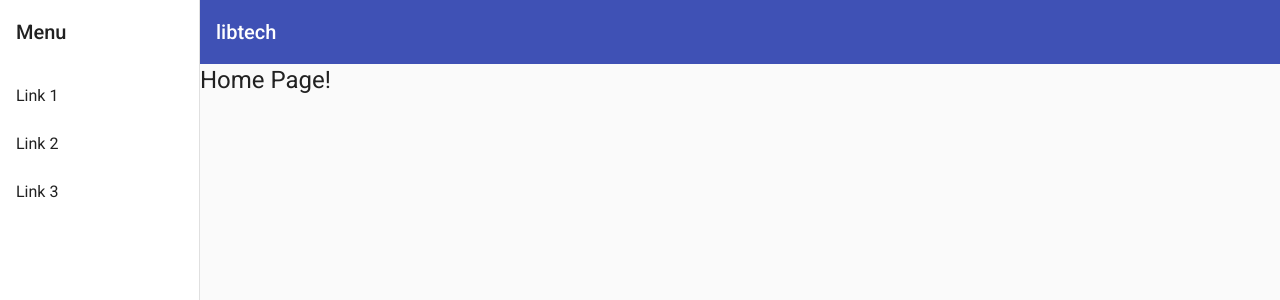
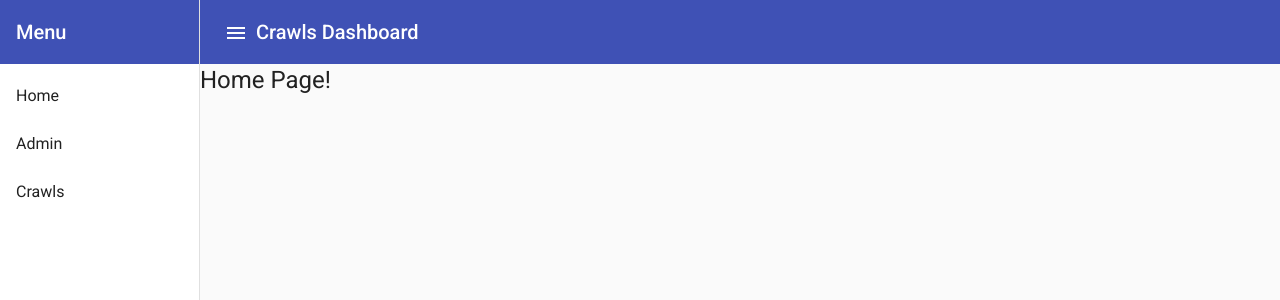
Before and after one commit to rajesh241/libtechIndia, an Angular app in the folder frontend/libtech/: page /#/home in a window 1280 px wide. Shown: the top 300 px of the page. Built offline with nearby package versions, Linux system fonts and the light colour scheme.

Commit message:
Included the Best Practices for core, shared, short include paths, import path for styles

```diff
--- a/frontend/libtech/angular.json
+++ b/frontend/libtech/angular.json
@@ -31,6 +31,9 @@
               "./node_modules/@angular/material/prebuilt-themes/indigo-pink.css",
               "src/styles.scss"
             ],
+            "stylePreprocessorOptions": {
+              "includePaths": ["src/styles"]
+            },
             "scripts": []
           },
           "configurations": {
@@ -96,6 +99,9 @@
               "./node_modules/@angular/material/prebuilt-themes/indigo-pink.css",
               "src/styles.scss"
             ],
+            "stylePreprocessorOptions": {
+              "includePaths": ["src/styles"]
+            },
             "scripts": []
           }
         },
--- /dev/null
+++ b/frontend/libtech/src/app/core/services/auth.service.ts
@@ -0,0 +1,16 @@
+import { Injectable } from '@angular/core';
+
+@Injectable({
+  providedIn: 'root'
+})
+export class AuthService {
+
+  constructor() {
+    console.log('AuthService.constructor()');
+  }
+
+  isAuthenticated() {
+    console.log('AuthService.isAuthenticated()');
+    return true;
+  }
+}
--- /dev/null
+++ b/frontend/libtech/src/app/core/services/index.ts
@@ -0,0 +1,5 @@
+import { AuthService } from './auth.service';
+
+export const services: any[] = [AuthService, ];
+
+export * from './auth.service';
--- a/frontend/libtech/src/app/layout/navigation/navigation.component.html
+++ b/frontend/libtech/src/app/layout/navigation/navigation.component.html
@@ -3,11 +3,17 @@
       [attr.role]="(isHandset$ | async) ? 'dialog' : 'navigation'"
       [mode]="(isHandset$ | async) ? 'over' : 'side'"
       [opened]="(isHandset$ | async) === false">
-    <mat-toolbar>Menu</mat-toolbar>
+    <mat-toolbar color="primary">
+      <!-- <a routerLinkActive="active" routerLink="">LibTech Crawls</a> -->
+      Menu
+    </mat-toolbar>
     <mat-nav-list>
-      <a mat-list-item href="#">Link 1</a>
-      <a mat-list-item href="#">Link 2</a>
-      <a mat-list-item href="#">Link 3</a>
+      <a mat-list-item routerLinkActive="active" routerLink=""
+         *ngIf="authService.isAuthenticated()">Home</a>
+      <a mat-list-item routerLinkActive="active" routerLink="admin"
+         *ngIf="authService.isAuthenticated()">Admin</a>
+      <a mat-list-item routerLinkActive="active" routerLink="crawls"
+         *ngIf="authService.isAuthenticated()">Crawls</a>
     </mat-nav-list>
   </mat-sidenav>
   <mat-sidenav-content>
@@ -17,10 +23,10 @@
         aria-label="Toggle sidenav"
         mat-icon-button
         (click)="drawer.toggle()"
-        *ngIf="isHandset$ | async">
+        >
         <mat-icon aria-label="Side nav toggle icon">menu</mat-icon>
       </button>
-      <span>libtech</span>
+      <span>Crawls Dashboard</span>
     </mat-toolbar>
     <!-- Add Content Here -->
     <ng-content></ng-content>
--- a/frontend/libtech/src/app/layout/navigation/navigation.component.scss
+++ b/frontend/libtech/src/app/layout/navigation/navigation.component.scss
@@ -1,3 +1,5 @@
+@import 'variable.scss';
+
 .sidenav-container {
   height: 100%;
 }
@@ -7,7 +9,9 @@
 }
 
 .sidenav .mat-toolbar {
-  background: inherit;
+  // background: inherit;  FIXME
+  // background: $accent;
+  background: $primary;
 }
 
 .mat-toolbar.mat-primary {
--- a/frontend/libtech/src/app/layout/navigation/navigation.component.ts
+++ b/frontend/libtech/src/app/layout/navigation/navigation.component.ts
@@ -2,6 +2,8 @@ import { Component } from '@angular/core';
 import { BreakpointObserver, Breakpoints } from '@angular/cdk/layout';
 import { Observable } from 'rxjs';
 import { map, shareReplay } from 'rxjs/operators';
+
+import { AuthService } from '@core/services';
 
 @Component({
   selector: 'navigation',
@@ -16,6 +18,11 @@ export class NavigationComponent {
       shareReplay()
     );
 
-  constructor(private breakpointObserver: BreakpointObserver) {}
+  constructor(
+    private breakpointObserver: BreakpointObserver,
+    public authService: AuthService
+  ) {
+    console.log('NavigationComponent.constructor()');
+  }
 
 }
--- /dev/null
+++ b/frontend/libtech/src/styles/variable.scss
@@ -0,0 +1,13 @@
+/*
+ * Add your scss variables here and access using -
+ *     @import 'variables.scss';
+ * in any .scss file you wish to extend
+ */
+
+$accent: #0093ff;
+$primary: #3f51b5;
+
+%uppercase {
+  text-transform: uppercase;
+  letter-spacing: 0.3em;
+}
```
Also changed, not shown: frontend/libtech/src/app/app-routing.module.ts (+10 -3 lines), frontend/libtech/src/app/app.module.ts (+6 -3 lines), frontend/libtech/src/app/core/core.module.ts (added, +12 -0 lines), frontend/libtech/src/app/shared/shared.module.ts (added, +12 -0 lines), frontend/libtech/tsconfig.json (+8 -1 lines), 1 other file (tests, documents, lock files or other folders).
